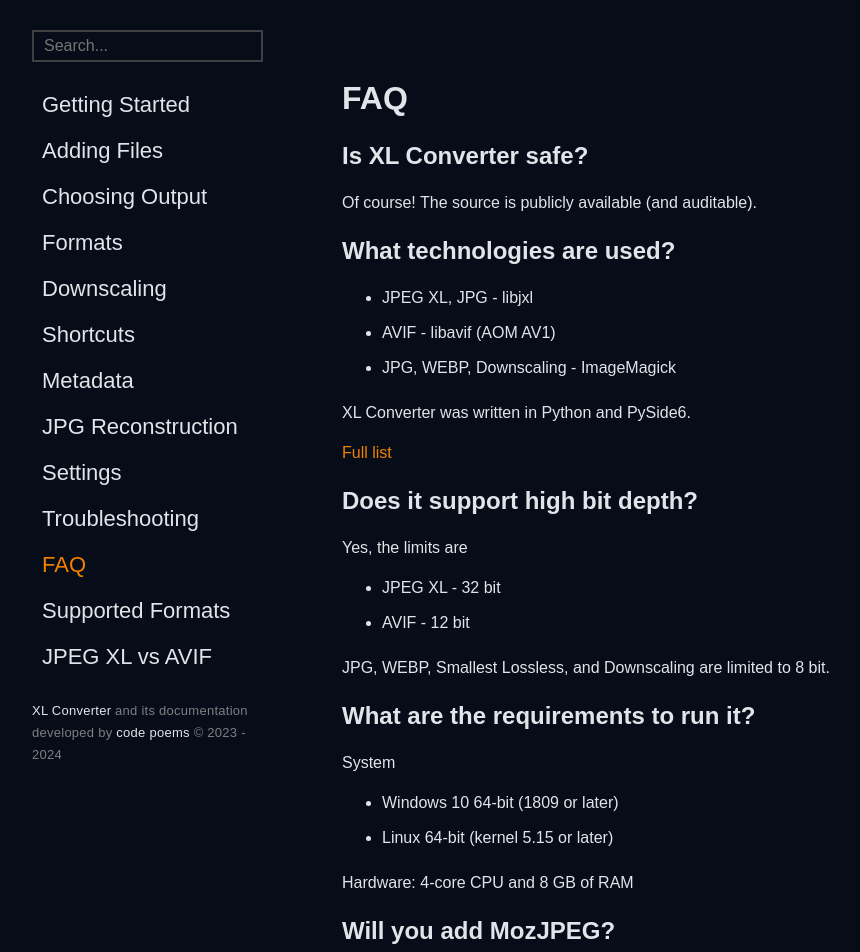
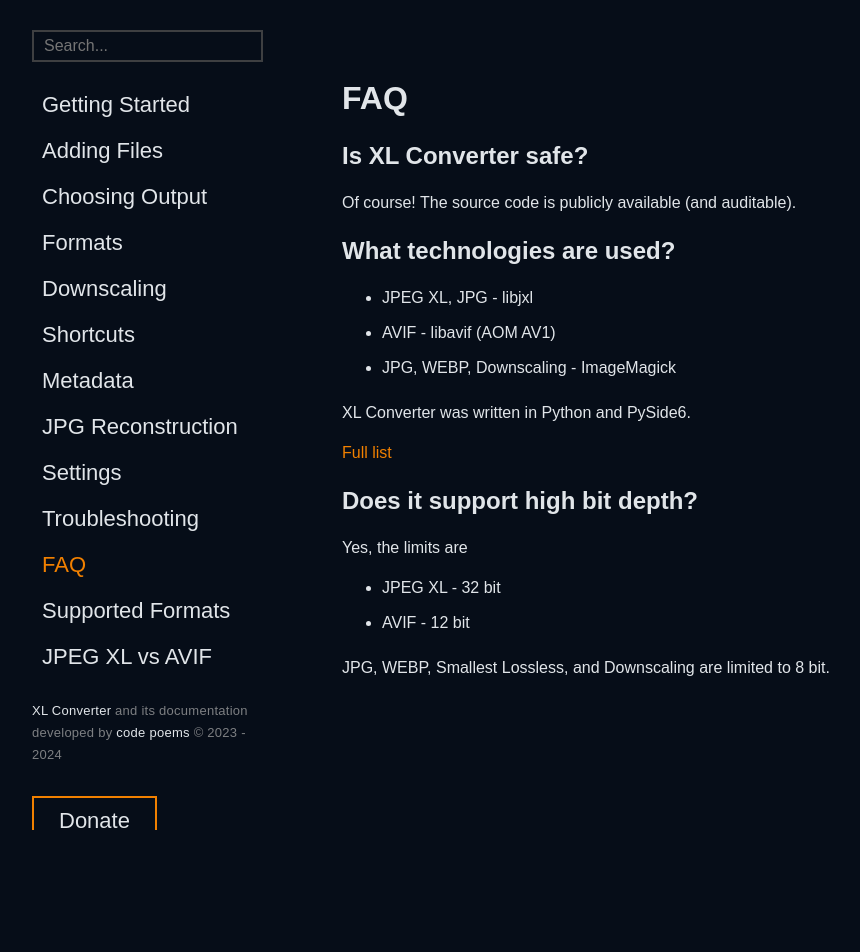
Before and after one commit to JacobDev1/xl-converter-docs, a React (Vite) app: page /faq in a window 1280 px wide. Shown: the top 952 px of the page, without its empty margins (158-1018 px from the left). After the commit the page ends 800 px from the top, so only its background shows below. Built offline with nearby package versions, Linux system fonts and the light colour scheme; the HTML template or start-up script is replaced by a standard one.

Commit message:
Add content

```diff
--- a/src/components/DesktopMenu.tsx
+++ b/src/components/DesktopMenu.tsx
@@ -37,7 +37,7 @@
             ))}
 
             <Footer />
-            {/* <button className="donate-btn"><a href="https://codepoems.eu/donate" target="_blank">Donate</a></button> */}
+            <button className="donate-btn"><a href="https://codepoems.eu/donate" target="_blank">Donate</a></button>
         </div>
 
     </div>);
--- a/src/css/navigation.scss
+++ b/src/css/navigation.scss
@@ -46,6 +46,17 @@
         }
         .active{
             color: $primary;
+        }
+        .donate-btn{
+            border: 2px solid $primary;
+            padding: 10px 25px 10px 25px;
+            width: auto;
+            margin-top: 30px;
+
+            &:hover{
+                filter: drop-shadow(0 0 2em rgba($primary, .8));
+                text-decoration: none;
+            }
         }
     }
 
--- a/src/pages/ChoosingOutput.tsx
+++ b/src/pages/ChoosingOutput.tsx
@@ -17,5 +17,7 @@
             <li>Absolute path (e.g. <code>C:/Images/Converted</code>)</li>
             <li>Relative path (e.g. <code>Converted</code>) - saves to a folder of that name next source image</li>
         </ul>
+        <p><b>"Keep Folder Structure"</b> option preserves the original folder hierarchy when saving images.</p>
+
     </>);
 }
--- a/src/pages/FAQ.tsx
+++ b/src/pages/FAQ.tsx
@@ -3,7 +3,7 @@
         <h1>FAQ</h1>
 
         <h2>Is XL Converter safe?</h2>
-        <p>Of course! The source is publicly available (and auditable).</p>
+        <p>Of course! The source code is publicly available (and auditable).</p>
 
         <h2>What technologies are used?</h2>
         <ul>
@@ -22,16 +22,5 @@
         </ul>
         <p>JPG, WEBP, Smallest Lossless, and Downscaling are limited to 8 bit.</p>
 
-        <h2>What are the requirements to run it?</h2>
-        <p>System</p>
-        <ul>
-            <li>Windows 10 64-bit (1809 or later)</li>
-            <li>Linux 64-bit (kernel 5.15 or later)</li>
-        </ul>
-        <p>Hardware: 4-core CPU and 8 GB of RAM</p>
-
-        <h2>Will you add MozJPEG?</h2>
-        <p>XL Converter uses <a href="https://github.com/libjxl/libjxl/blob/main/lib/jpegli/README.md" target="_blank">JPEGLI</a>, which performs on pair with MozJPEG (If not better).</p>
-
     </div>);
 }
--- a/src/pages/Formats.tsx
+++ b/src/pages/Formats.tsx
@@ -85,7 +85,6 @@
                 </ul>
             </li>
         </ul>
-        <p>The mode (-m) is always set to 6 for better quality and smaller file size.</p>
 
         <h3>JPG</h3>
         <ul>
--- a/src/pages/Metadata.tsx
+++ b/src/pages/Metadata.tsx
@@ -3,7 +3,7 @@
         <h1>Metadata</h1>
         <p>The metadata options are located in the <b>Modify Tab</b>, over to the right.</p>
         <h2>Encoder</h2>
-        <p><b>These options are recommended for most users.</b></p>
+        <p><b>These options are recommended for most users.</b> They are faster and least likely to cause any issues. However, their effectiveness vary.</p>
         <ul>
             <li><b>Wipe</b> - wipes metadata.</li>
             <li><b>Preserve</b> - preserves metadata.</li>
@@ -50,11 +50,17 @@
         <p>Using a format unsupported by the encoder will lower the chances of metadata being preserved.</p>
 
         <h2>ExifTool</h2>
-        <p>Those options will ensure metadata will be handled properly, but the conversion will take longer. They can be potentially destructive.</p>
+        <p>ExifTool will handle your metadata more thoroughly, but the conversion will take longer.</p>
         <ul>
             <li><b>Safe Wipe</b> - deletes all metadata except the one affecting the final image.</li>
             <li><b>Preserve</b> - copies over all metadata.</li>
             <li><b>Unsafe Wipe</b> - deletes every last bit of metadata, including color profile. It can potentially alter the final image.</li>
+        </ul>
+        <p>Corresponding commands</p>
+        <ul>
+            <li><b>Safe Wipe</b> - <code>exiftool -all= -tagsFromFile @ --icc_profile:all --ColorSpace:all -overwrite_original &lt;dst&gt;</code></li>
+            <li><b>Preserve</b> - <code>exiftool -tagsfromfile &lt;src&gt; -overwrite_original &lt;dst&gt;</code></li>
+            <li><b>Unsafe Wipe</b> - <code>exiftool -all= -overwrite_original &lt;dst&gt;</code></li>
         </ul>
 
         <h2>Exceptions</h2>
--- a/src/pages/Settings.tsx
+++ b/src/pages/Settings.tsx
@@ -13,8 +13,9 @@
         <h2>Advanced</h2>
         <ul>
             <li>JPEG XL - Enable Effort 10 (slow) - raises Effort limit from 9 to 10. Effort 10 is very slow, but can produce smaller files in lossless.</li>
-            <li>JPEG XL - Disable UTF-8 Check - on Windows JPEG XL supports ANSI only. If you find some ANSI characters being blocked, try checking this option.</li>
+            <li>libjxl- Disable UTF-8 Check - on Windows, JPEG XL and JPEGLI support ANSI only. If you find some ANSI characters being blocked, try checking this option.</li>
             <li>Downscaling - Custom Resampling - enables resampling mode selection in the <b>Modify Tab</b>. Do not change it.</li>
+            <li>JPEGLI - Disable Progressive Scan - generated JPGs will be compatible with very old devices, but the file size will increase.</li>
         </ul>
     </>);
 }
```
